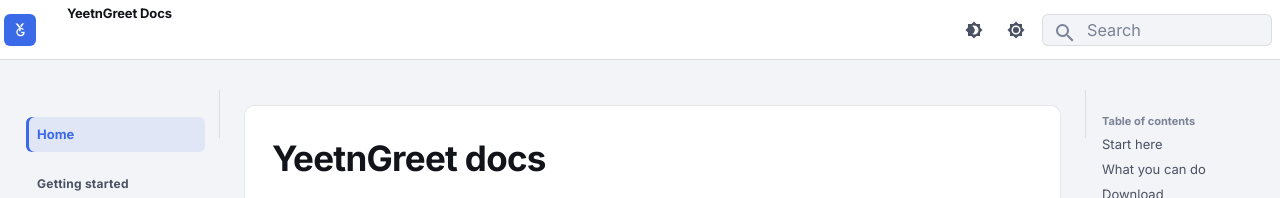
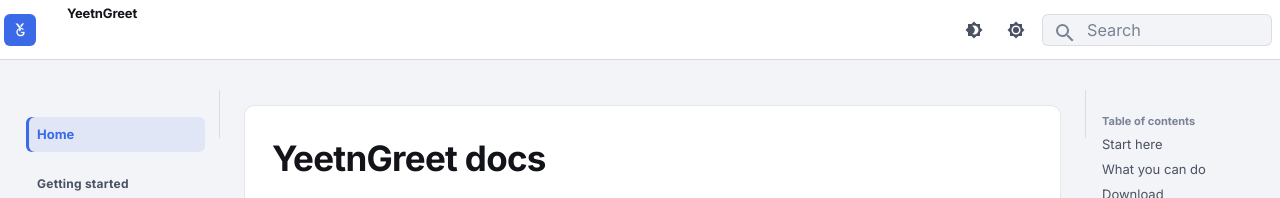
Before and after one commit to darrenbell09/yeetngreet-site, an MkDocs documentation site: the page built from docsrc/index.md, in a window 1280 px wide. Shown: the top 198 px of the page. Built offline with MkDocs 1.6.1 and Material for MkDocs 9.7.7, drawn with Linux system fonts in a browser that asks for light colours.

Commit message:
Docs header: site_name YeetnGreet + custom_dir overrides

```diff
--- a/mkdocs.yml
+++ b/mkdocs.yml
@@ -1,4 +1,4 @@
-site_name: YeetnGreet Docs
+site_name: YeetnGreet
 site_description: Onboard and offboard Microsoft 365 for MSPs and IT admins — from your technicians' PCs.
 site_url: https://yeetngreet.app/docs/
 site_author: YeetnGreet
@@ -8,6 +8,7 @@
 
 theme:
   name: material
+  custom_dir: overrides
   language: en
   logo: assets/images/logo.png
   favicon: assets/images/favicon.png
```
